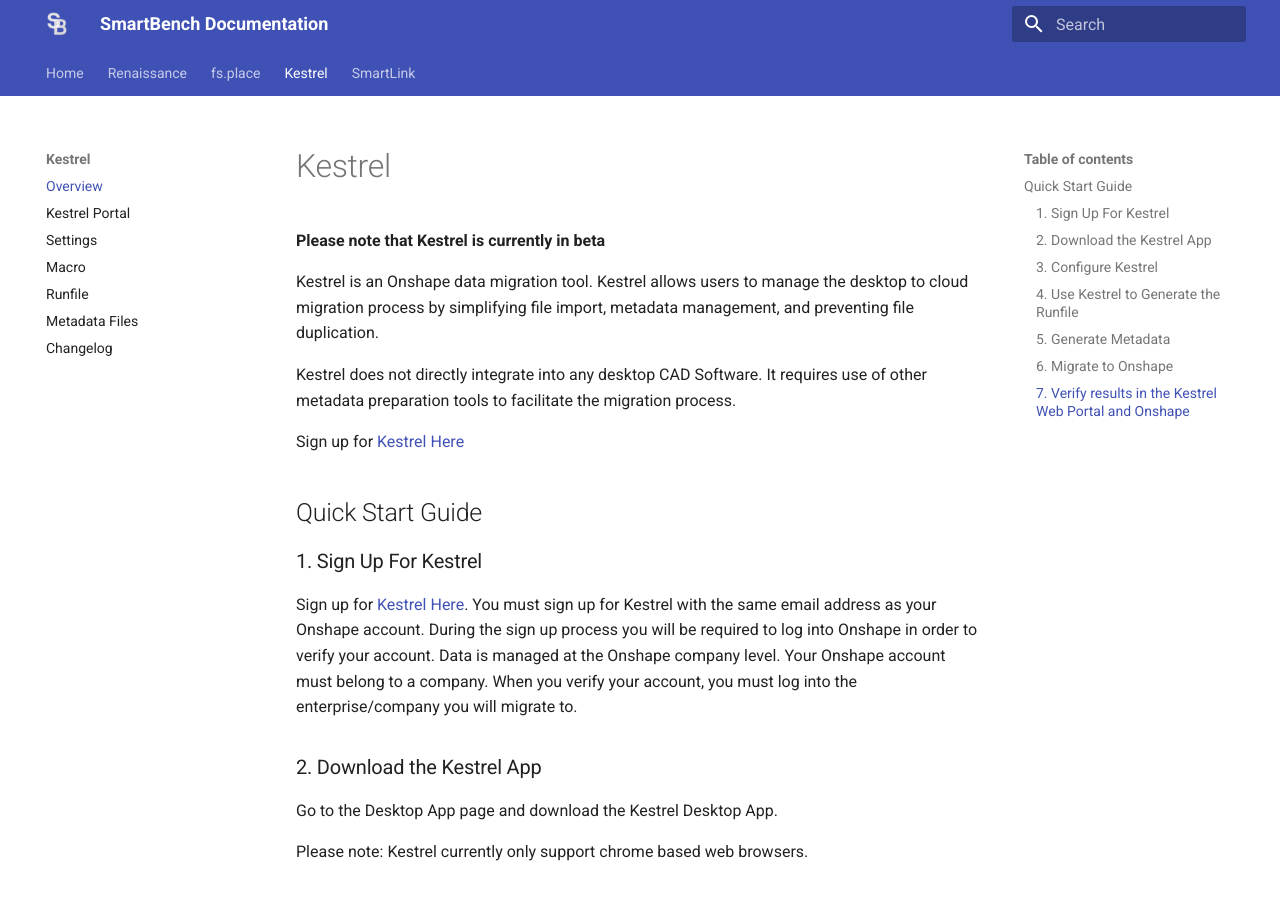
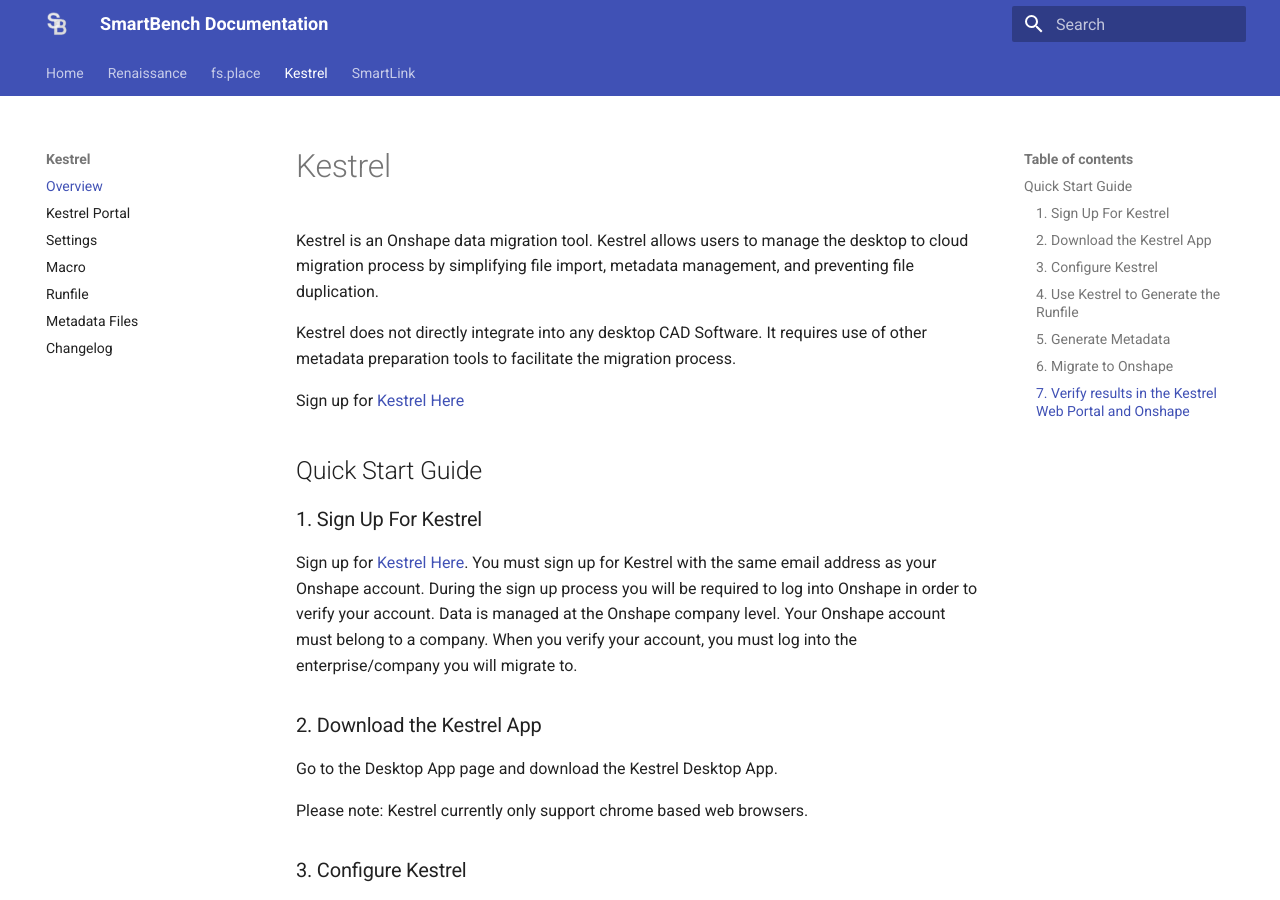
Before and after one commit to SmartBenchSoftware/Documentation, an MkDocs documentation site: the page built from docs/kestrel/index.md, in a window 1280 px wide and 900 px high. Built offline with MkDocs 1.6.1 and Material for MkDocs 9.7.7, drawn with Linux system fonts in a browser that asks for light colours.

Commit message:
Update Kestrel documentation to remove beta notice
Removed beta notice from Kestrel documentation.

```diff
--- a/docs/kestrel/index.md
+++ b/docs/kestrel/index.md
@@ -1,7 +1,4 @@
 # Kestrel
-
-**Please note that Kestrel is currently in beta**
-
 
 Kestrel is an Onshape data migration tool. Kestrel allows users to manage the desktop to cloud migration process by simplifying file import, metadata management, and preventing file duplication.
 
```
